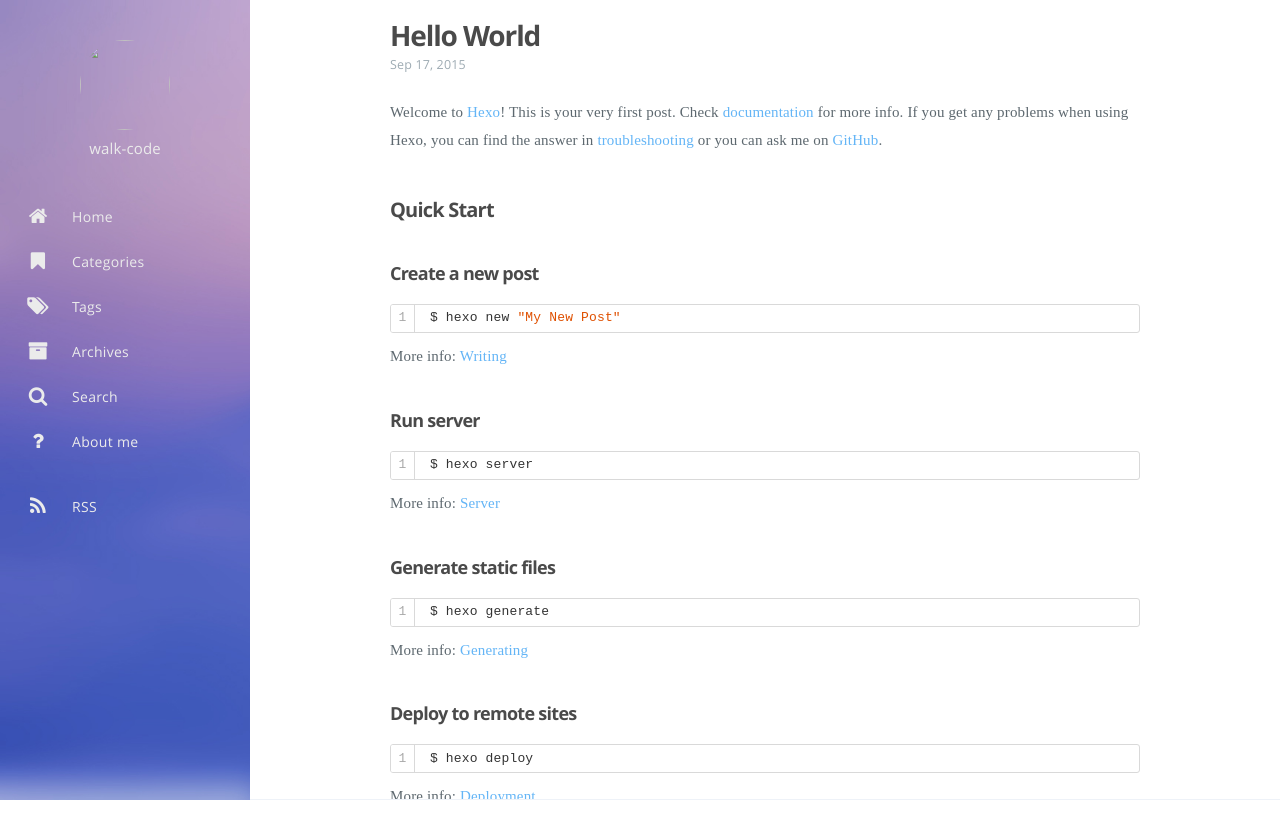
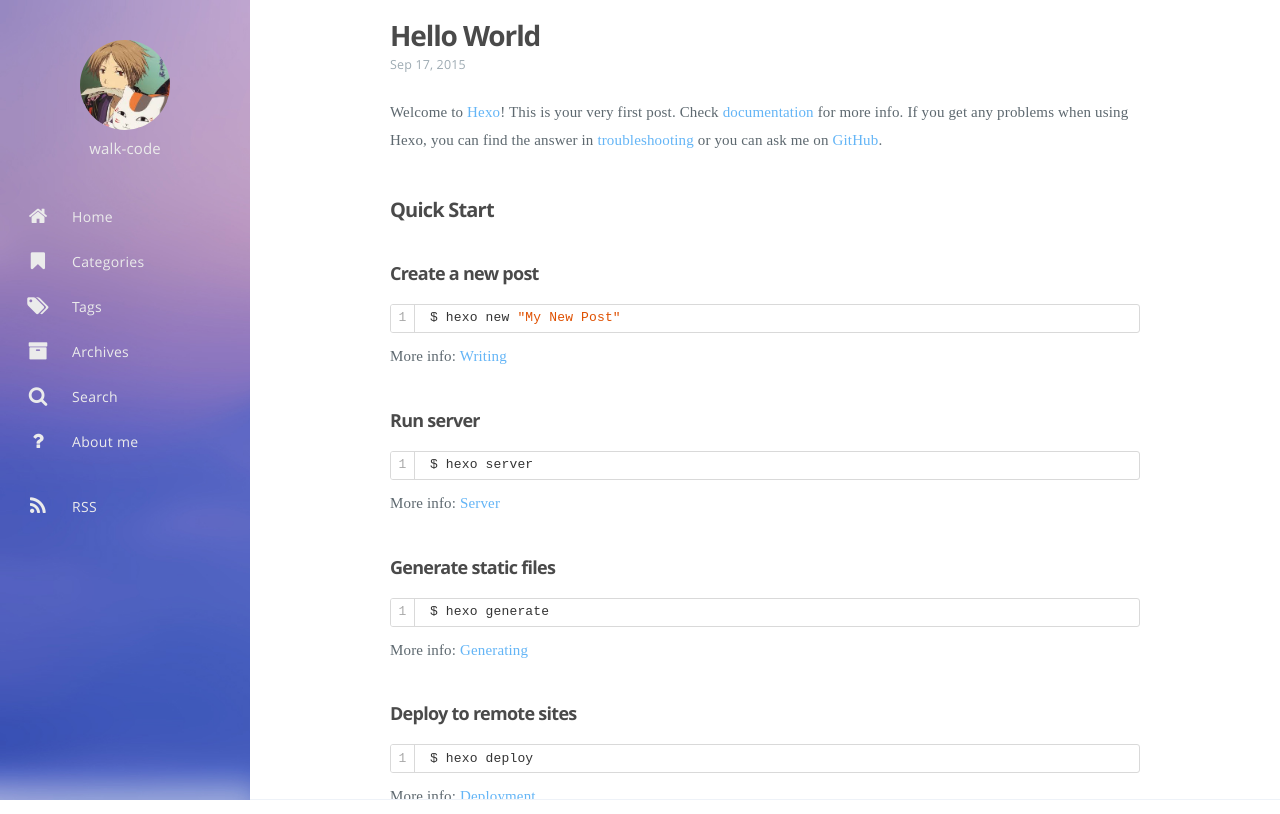
Before and after one commit to Walk-Code/Walk-Code.github.io, a plain HTML site: page 2015/09/17/hello-world/index.html in a window 1280 px wide. Shown: the top 814 px of the page. Drawn offline with Linux system fonts and the light colour scheme; a web font is replaced by a local one.

Commit message:
Site updated: 2015-09-18 11:44:07

```diff
--- a/2015/09/17/hello-world/index.html
+++ b/2015/09/17/hello-world/index.html
@@ -28,7 +28,7 @@ Quick">
 
 
 
-        <meta property="og:image" content="/assets/images/author"/>
+        <meta property="og:image" content="/assets/images/author.jpg"/>
 
 
 
@@ -60,7 +60,7 @@ Quick">
     <div class="sidebar-profile">
         <a href="/#about">
 
-            <img class="sidebar-profile-picture" src="/assets/images/author"/>
+            <img class="sidebar-profile-picture" src="/assets/images/author.jpg"/>
 
         </a>
         <span class="sidebar-profile-name">walk-code</span>
@@ -352,7 +352,7 @@ Quick">
             <i class="fa fa-remove"></i>
         </div>
 
-            <img id="about-card-picture" src="/assets/images/author"/>
+            <img id="about-card-picture" src="/assets/images/author.jpg"/>
 
             <h4 id="about-card-name">walk-code</h4>
 
```
Also changed, not shown: archives/2015/09/index.html (+3 -3 lines), archives/2015/index.html (+3 -3 lines), archives/index.html (+3 -3 lines), index.html (+3 -3 lines).
